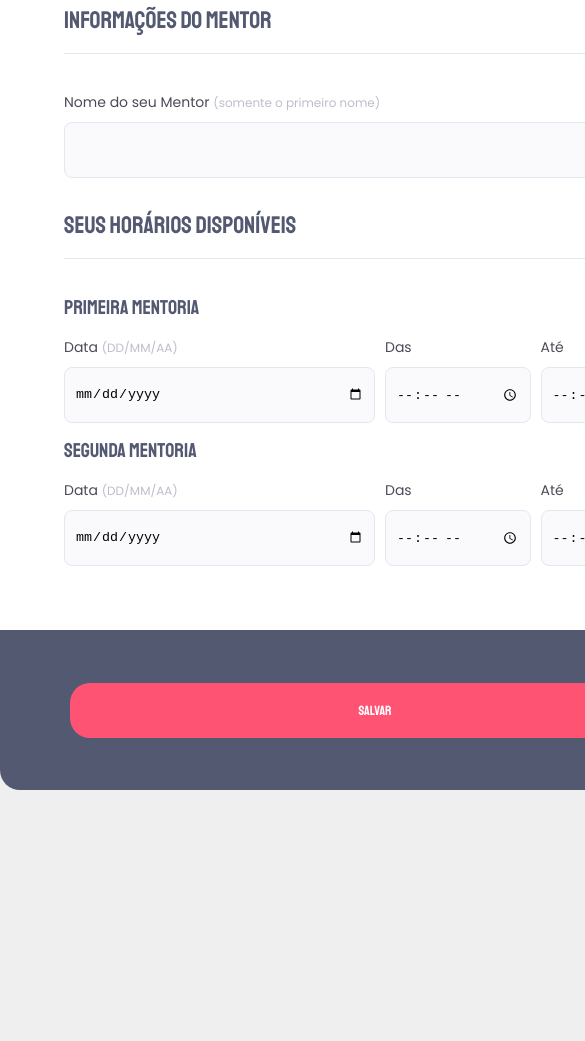
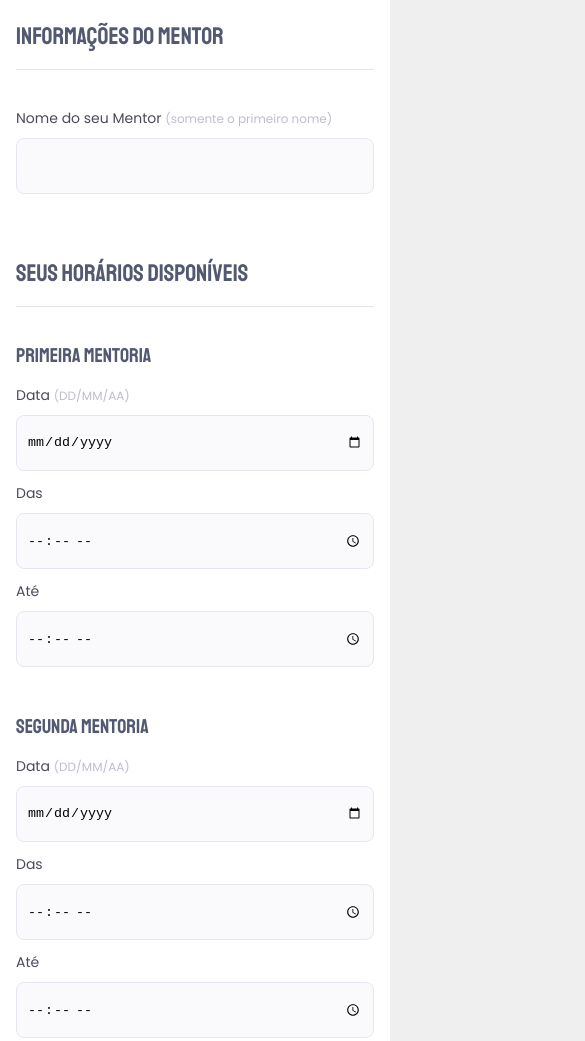
Before and after one commit to patrickxfranco/mentory-forms, a plain HTML site: page index.html in a window 390 px wide. Shown: the part 812-1853 px from the top of the page, 585 px wide, since content can reach past the window. Drawn offline with Linux system fonts and the light colour scheme.

Commit message:
Adicionado responsividade para dispositivos móveis

```diff
--- a/style.css
+++ b/style.css
@@ -165,3 +165,60 @@ footer button:hover {
 input:invalid {
   outline: 1px solid #eb4e6d;
 }
+
+@media (max-width: 768px) {
+  body {
+    width: 100vw;
+  }
+
+  .page {
+    width: 100vw;
+  }
+
+  header {
+    text-align: center;
+  }
+
+  h1 {
+    padding-top: 5rem;
+  }
+
+  :is(h1, p) {
+    width: 100vw;
+  }
+
+  form {
+    width: 100vw;
+    padding: 2rem 1rem;
+    border-radius: 0.5rem;
+  }
+
+  form fieldset:last-child {
+    margin-top: 2rem;
+  }
+
+  .input-wrapper-name {
+    display: flex;
+    flex-direction: column;
+  }
+
+  .input-wrapper-date {
+    display: flex;
+    flex-direction: column;
+    width: 100%;
+  }
+
+  .input-wrapper-date .input-wrapper input {
+    width: 100%;
+  }
+
+  footer {
+    width: 100vw;
+    padding: 0 2rem;
+    border-radius: 0 0 0.5rem 0.5rem;
+  }
+
+  footer button {
+    font-size: 1rem;
+  }
+}
```
